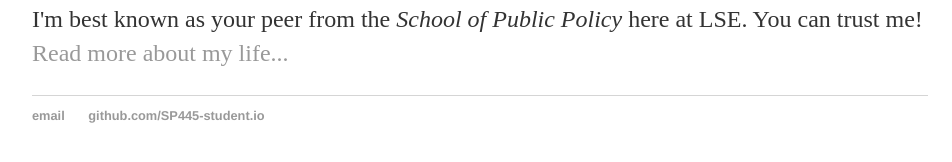
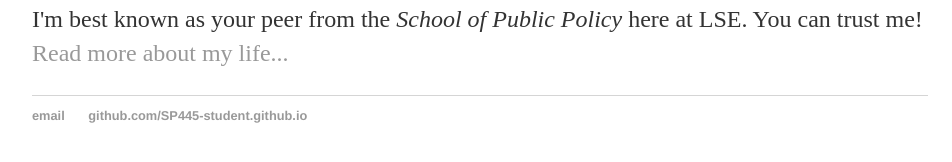
Before and after one commit to SP445-student/SP445-student.github.io, a Jekyll site: the page built from index.html, in a window 1280 px wide. Shown: the part 194-356 px from the top of the page, without its empty margins (160-1112 px from the left). Built offline with Jekyll 4.4.1, drawn with Linux system fonts in a browser that asks for light colours.

Commit message:
Update default.html
fixing links

```diff
--- a/_layouts/default.html
+++ b/_layouts/default.html
@@ -22,7 +22,7 @@
 			<footer>
 	    		<ul>
 	        		<li><a href="mailto:sp445-student@lse.com">email</a></li>
-	        		<li><a href="https://SP445-student.github.com">github.com/SP445-student.io</a></li>
+	        		<li><a href="https://SP445-student.github.io">github.com/SP445-student.github.io</a></li>
 				</ul>
 			</footer>
 		</body>
```
